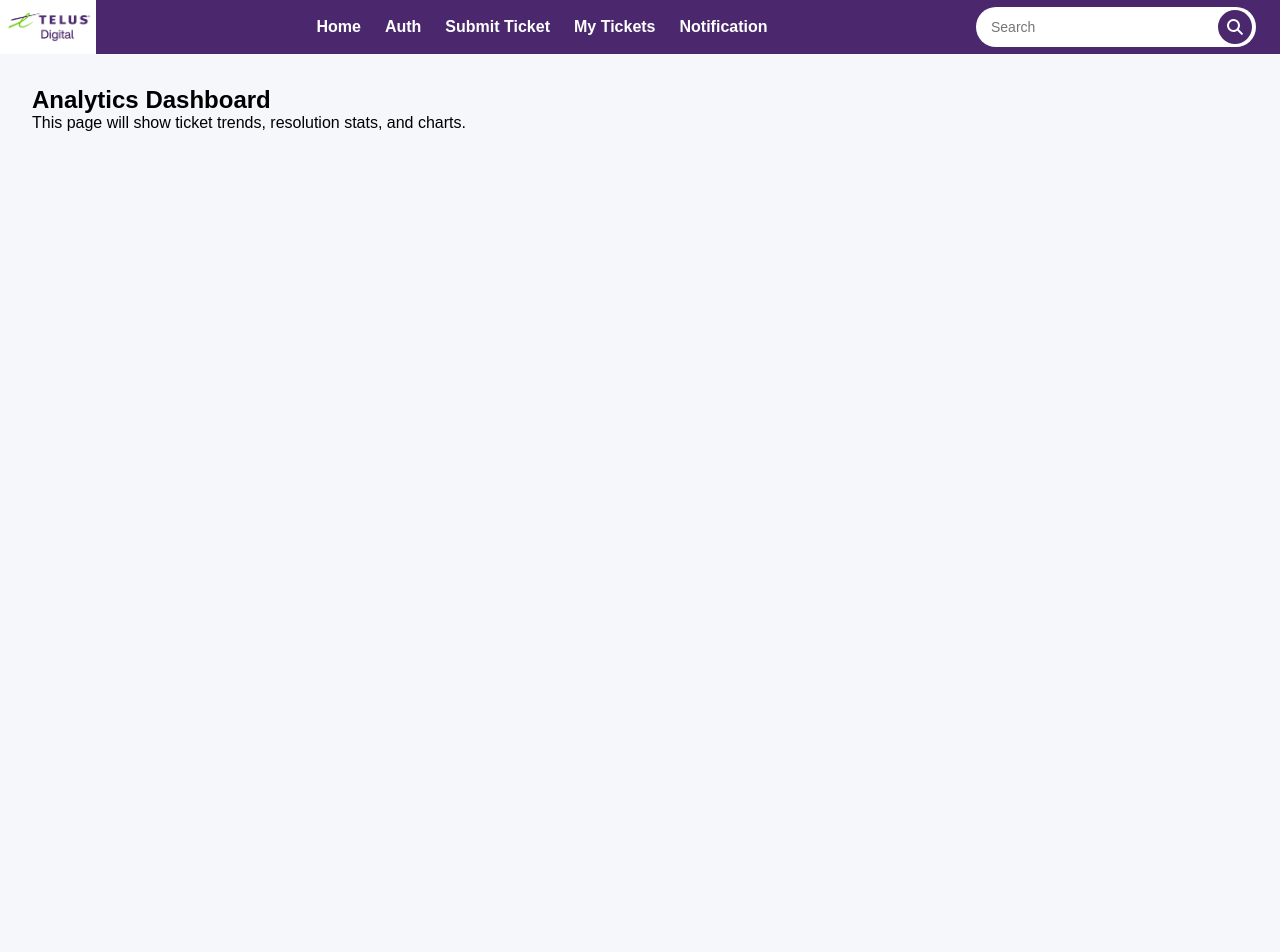
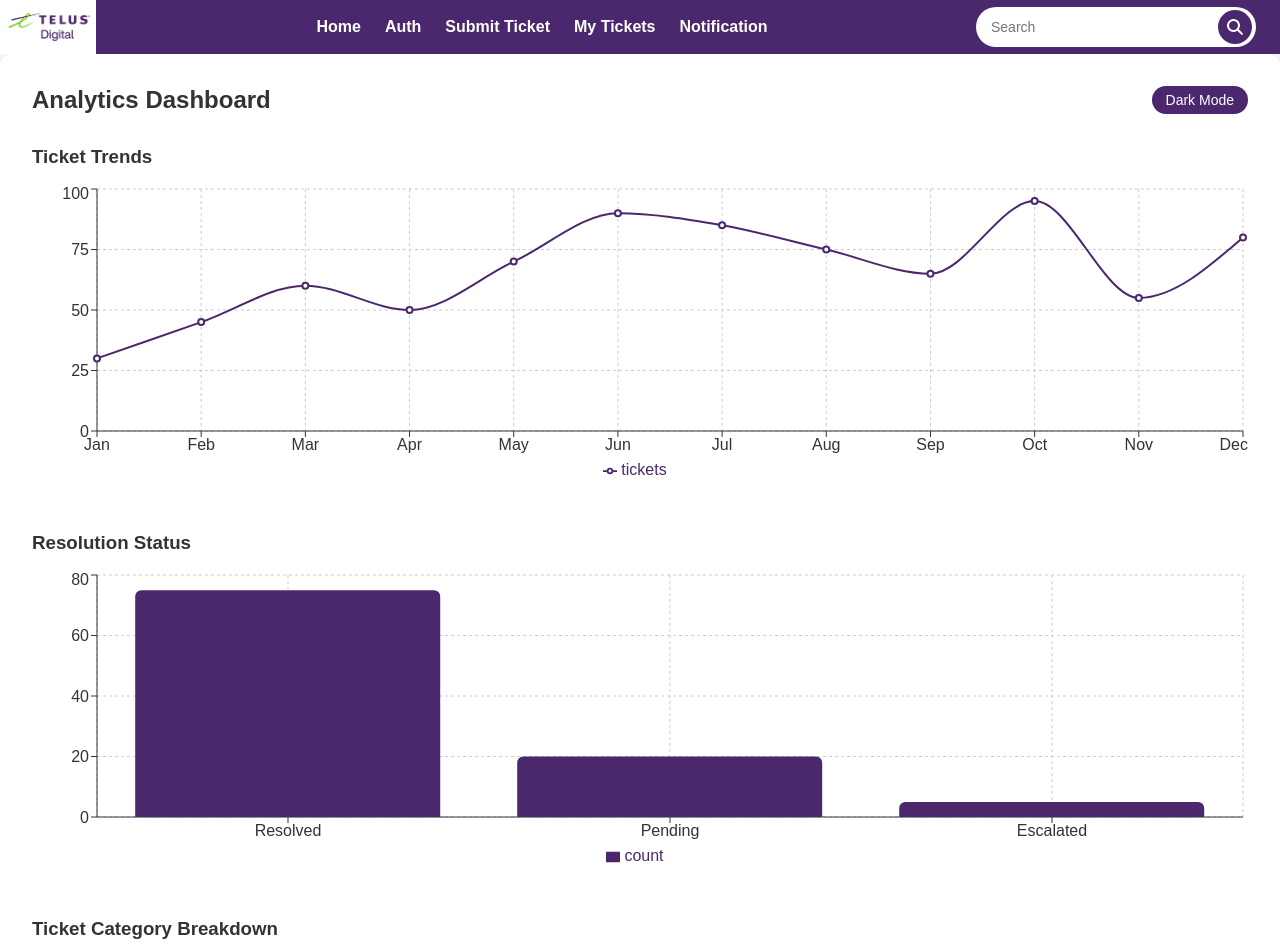
Before and after one commit to amit-kumar20/demo-webpack, a React app in the folder apps/host/: page /dashboard in a window 1280 px wide. Shown: the top 952 px of the page. Before the commit the page ends 800 px from the top, so only its background shows below. Built offline with nearby package versions, Linux system fonts and the light colour scheme.

Commit message:
home & ticket page

```diff
--- a/apps/host/package.json
+++ b/apps/host/package.json
@@ -11,7 +11,8 @@
     "framer-motion": "^12.23.11",
     "react": "^18.2.0",
     "react-dom": "^18.2.0",
-    "react-router-dom": "^6.11.0"
+    "react-router-dom": "^6.11.0",
+    "recharts": "^3.1.0"
   },
   "devDependencies": {
     "@babel/core": "^7.21.8",
--- /dev/null
+++ b/apps/host/src/pages/AnalyticsDashboard.css
@@ -0,0 +1,59 @@
+.dashboard-container {
+  padding: 2rem;
+  background-color: #fff;
+  color: #333;
+  font-family: Arial, sans-serif;
+  border-radius: 12px;
+  box-shadow: 0 2px 10px rgba(0, 0, 0, 0.08);
+  transition: all 0.3s ease;
+}
+
+.dashboard-header {
+  display: flex;
+  justify-content: space-between;
+  align-items: center;
+  margin-bottom: 2rem;
+}
+
+.toggle-btn {
+  padding: 6px 14px;
+  background-color: #4b286d;
+  color: white;
+  border: none;
+  border-radius: 20px;
+  font-size: 14px;
+  cursor: pointer;
+  transition: background-color 0.3s ease;
+}
+
+.toggle-btn:hover {
+  background-color: #391f50;
+}
+
+.chart-section {
+  margin-bottom: 3rem;
+}
+
+.chart-section h3 {
+  margin-bottom: 1rem;
+  color: inherit;
+}
+
+/* DARK MODE */
+.dashboard-container.dark {
+  background-color: #1e1e2f;
+  color: #f0f0f0;
+}
+
+.dashboard-container.dark .chart-section h3 {
+  color: #f0f0f0;
+}
+
+.dashboard-container.dark .toggle-btn {
+  background-color: #f0f0f0;
+  color: #4b286d;
+}
+
+.dashboard-container.dark .toggle-btn:hover {
+  background-color: #ddd;
+}
--- a/apps/host/src/pages/AnalyticsDashboard.tsx
+++ b/apps/host/src/pages/AnalyticsDashboard.tsx
@@ -1,10 +1,112 @@
-import React from 'react';
+import React, { useState } from 'react';
+import {
+  LineChart, Line, XAxis, YAxis, CartesianGrid, Tooltip, Legend,
+  BarChart, Bar, PieChart, Pie, Cell, ResponsiveContainer
+} from 'recharts';
+import './AnalyticsDashboard.css';
+
+const ticketTrendData = [
+  { month: 'Jan', tickets: 30 },
+  { month: 'Feb', tickets: 45 },
+  { month: 'Mar', tickets: 60 },
+  { month: 'Apr', tickets: 50 },
+  { month: 'May', tickets: 70 },
+  { month: 'Jun', tickets: 90 },
+  { month: 'Jul', tickets: 85 },
+  { month: 'Aug', tickets: 75 },
+  { month: 'Sep', tickets: 65 },
+  { month: 'Oct', tickets: 95 },
+  { month: 'Nov', tickets: 55 },
+  { month: 'Dec', tickets: 80 },
+];
+
+const resolutionStats = [
+  { status: 'Resolved', count: 75 },
+  { status: 'Pending', count: 20 },
+  { status: 'Escalated', count: 5 },
+];
+
+const categoryData = [
+  { name: 'Bug', value: 40 },
+  { name: 'Feature Request', value: 30 },
+  { name: 'Query', value: 20 },
+  { name: 'Other', value: 10 },
+];
+
+const COLORS = ['#0088FE', '#00C49F', '#FFBB28', '#FF8042'];
 
 const AnalyticsDashboard = () => {
+  const [darkMode, setDarkMode] = useState(false);
+
   return (
-    <div style={{ padding: '2rem' }}>
-      <h2>Analytics Dashboard</h2>
-      <p>This page will show ticket trends, resolution stats, and charts.</p>
+    <div className={`dashboard-container ${darkMode ? 'dark' : ''}`}>
+      <div className="dashboard-header">
+        <h2>Analytics Dashboard</h2>
+        <button
+          className="toggle-btn"
+          onClick={() => setDarkMode((prev) => !prev)}
+        >
+          {darkMode ? ' Light Mode' : ' Dark Mode'}
+        </button>
+      </div>
+
+      <div className="chart-section">
+        <h3>Ticket Trends</h3>
+        <ResponsiveContainer width="100%" height={300}>
+          <LineChart data={ticketTrendData}>
+            <CartesianGrid strokeDasharray="3 3" />
+            <XAxis dataKey="month" stroke={darkMode ? '#fff' : '#333'} />
+            <YAxis stroke={darkMode ? '#fff' : '#333'} allowDecimals={false} />
+            <Tooltip />
+            <Legend />
+            <Line
+              type="monotone"
+              dataKey="tickets"
+              stroke="#4b286d"
+              strokeWidth={2}
+            />
+          </LineChart>
+        </ResponsiveContainer>
+      </div>
+
+      <div className="chart-section">
+        <h3>Resolution Status</h3>
+        <ResponsiveContainer width="100%" height={300}>
+          <BarChart data={resolutionStats}>
+            <CartesianGrid strokeDasharray="3 3" />
+            <XAxis dataKey="status" stroke={darkMode ? '#fff' : '#333'} />
+            <YAxis stroke={darkMode ? '#fff' : '#333'} allowDecimals={false} />
+            <Tooltip />
+            <Legend />
+            <Bar dataKey="count" fill="#4b286d" radius={[6, 6, 0, 0]} />
+          </BarChart>
+        </ResponsiveContainer>
+      </div>
+
+      <div className="chart-section">
+        <h3>Ticket Category Breakdown</h3>
+        <ResponsiveContainer width="100%" height={320}>
+          <PieChart>
+            <Pie
+              data={categoryData}
+              cx="50%"
+              cy="50%"
+              outerRadius={140}
+              dataKey="value"
+              label
+            >
+              {categoryData.map((entry, index) => (
+                <Cell
+                  key={`cell-${index}`}
+                  fill={COLORS[index % COLORS.length]}
+                />
+              ))}
+            </Pie>
+            <Tooltip />
+            <Legend />
+          </PieChart>
+        </ResponsiveContainer>
+      </div>
     </div>
   );
 };
--- /dev/null
+++ b/apps/host/src/pages/HelpCenter.css
@@ -0,0 +1,51 @@
+.help-center-container {
+  padding: 2rem;
+  font-family: Arial, sans-serif;
+  background-color: #fff;
+  border-radius: 12px;
+  box-shadow: 0 2px 12px rgba(0, 0, 0, 0.08);
+  max-width: 800px;
+  margin: 0 auto;
+}
+
+.help-title {
+  font-size: 28px;
+  font-weight: bold;
+  color: #4b286d;
+  margin-bottom: 0.3rem;
+}
+
+.help-subtitle {
+  font-size: 16px;
+  color: #666;
+  margin-bottom: 2rem;
+}
+
+.faq-section {
+  border-top: 1px solid #eee;
+}
+
+.faq-item {
+  padding: 1rem 0;
+  border-bottom: 1px solid #eee;
+  cursor: pointer;
+  transition: all 0.3s ease;
+}
+
+.faq-question {
+  font-weight: 600;
+  color: #333;
+}
+
+.faq-answer {
+  max-height: 0;
+  overflow: hidden;
+  font-size: 14px;
+  color: #555;
+  margin-top: 0.5rem;
+  transition: max-height 0.3s ease;
+}
+
+.faq-item.open .faq-answer {
+  max-height: 200px;
+}
--- a/apps/host/src/pages/HelpCenter.tsx
+++ b/apps/host/src/pages/HelpCenter.tsx
@@ -1,10 +1,49 @@
-import React from 'react';
+import React, { useState } from 'react';
+import './HelpCenter.css';
+
+const faqData = [
+  {
+    question: 'How do I submit a ticket?',
+    answer: 'Go to the Ticket Submission page, fill in the required details, and click submit.',
+  },
+  {
+    question: 'How can I track my ticket status?',
+    answer: 'Navigate to the "My Tickets" page to see your submitted tickets and their current status.',
+  },
+  {
+    question: 'What types of issues can I report?',
+    answer: 'You can report bugs, request features, or ask general queries.',
+  },
+  {
+    question: 'How long does it take to resolve a ticket?',
+    answer: 'Resolution time depends on the issue type and priority, but most are handled within 48 hours.',
+  },
+];
 
 const HelpCenter = () => {
+  const [openIndex, setOpenIndex] = useState<number | null>(null);
+
+  const toggleFAQ = (index: number) => {
+    setOpenIndex(openIndex === index ? null : index);
+  };
+
   return (
-    <div style={{ padding: '2rem' }}>
-      <h2>Help Center</h2>
-      <p>This page will contain FAQs, help articles, and support documents.</p>
+    <div className="help-center-container">
+      <h2 className="help-title">❓ Help Center</h2>
+      <p className="help-subtitle">Find answers to common questions and learn how to get the most out of the system.</p>
+
+      <div className="faq-section">
+        {faqData.map((faq, index) => (
+          <div
+            key={index}
+            className={`faq-item ${openIndex === index ? 'open' : ''}`}
+            onClick={() => toggleFAQ(index)}
+          >
+            <div className="faq-question">{faq.question}</div>
+            <div className="faq-answer">{faq.answer}</div>
+          </div>
+        ))}
+      </div>
     </div>
   );
 };
--- a/package.json
+++ b/package.json
@@ -40,7 +40,8 @@
     "react": "^18.2.0",
     "react-dom": "^18.2.0",
     "react-icons": "^5.5.0",
-    "react-router-dom": "^7.7.1"
+    "react-router-dom": "^7.7.1",
+    "recharts": "^3.1.0"
   },
   "main": "index.js",
   "keywords": [],
```
Also changed, not shown: 1 other file (tests, documents, lock files or other folders).
